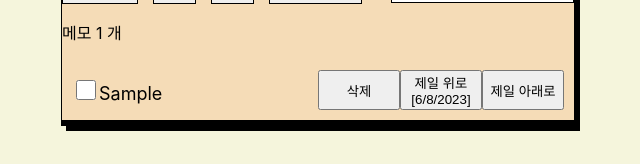
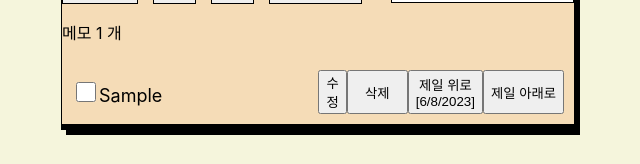
Before and after one commit to SimWooHyuk/6-15-pj-memo, a React (Create React App) app: page / in a window 1280 px wide. Both pictures are taken after typing "Sample", "Sample" into the empty fields and a click on the button "추가". Shown: the part 334-498 px from the top of the page, without its empty margins (322-962 px from the left). Built offline with nearby package versions, Linux system fonts and the light colour scheme; the HTML template or start-up script is replaced by a standard one.

Commit message:
ㅁㄴㅇㅁㄴㅇ

```diff
--- a/src/component/NotePad.jsx
+++ b/src/component/NotePad.jsx
@@ -165,6 +165,12 @@ const MemoCount = () => {
     setNotes(updatedNotes);
   };
 
+  // const editNote = (index) => {
+  //   const updatedNotes = [...notes];
+  //   updatedNotes.(index);
+  //   setNotes(updatedNotes);
+  // };
+  // 수정 버튼을 누르면 수정 버튼을 누른 인덱스를 찾고 인덱스의 문자를 추출해서 input에 넣고 거기서 수정한것들을 수정 버튼을 누르면 다시 그 인덱스로 넣기
   const moveNoteToTop = (index) => {
     const updatedNotes = [...notes];
     const [note] = updatedNotes.splice(index, 1);
@@ -261,6 +267,7 @@ const MemoCount = () => {
               </label>
             </div>
             <div className="button-container">
+              <button className='editButton' onClick={() => editNote(index)}> 수정</button>
               <button className="deleteButton" onClick={() => deleteNote(index)}>
                 삭제
               </button>
```
